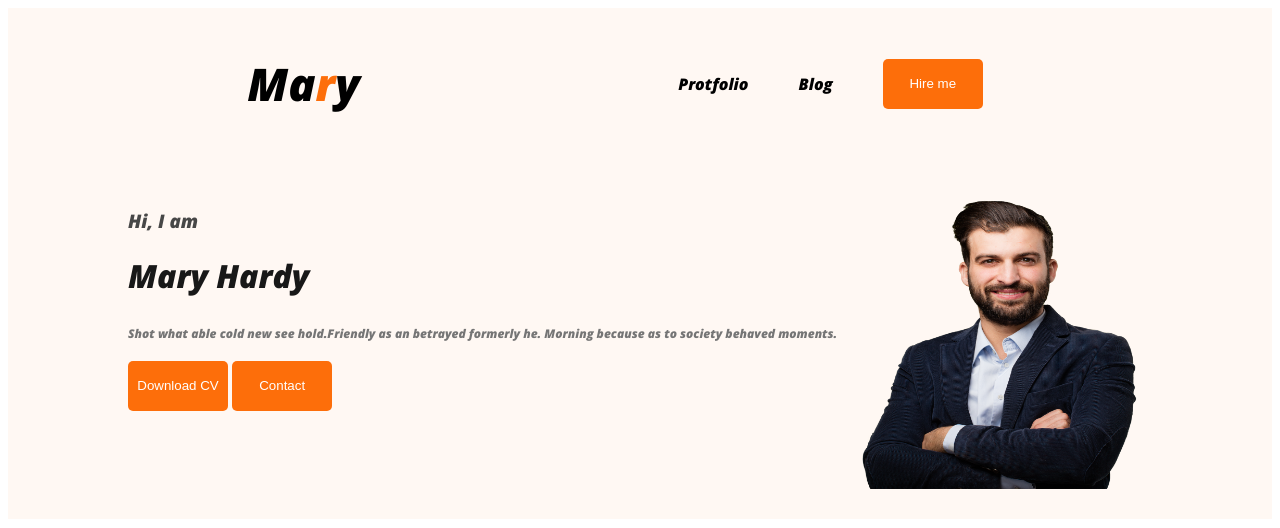
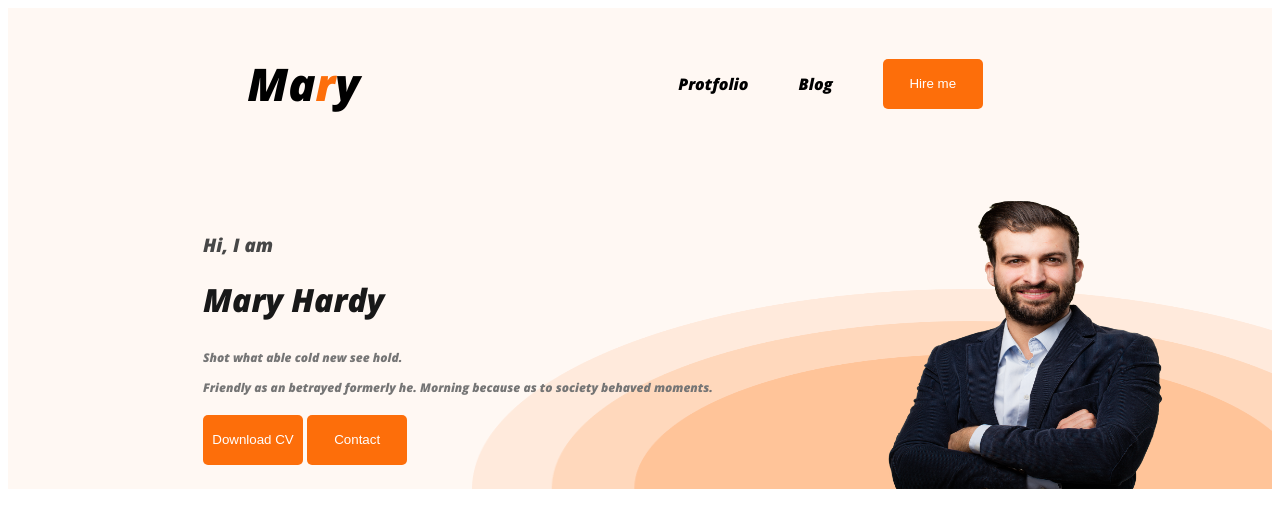
Before and after one commit to masum1438/webdeveloperprotfolio, a plain HTML site: page index.html in a window 1280 px wide. Drawn offline with nearby package versions, Linux system fonts and the light colour scheme.

Commit message:
added header

```diff
--- a/index.html
+++ b/index.html
@@ -27,7 +27,8 @@
                 <h3 class="port_title">Hi, I  am</h3>
                 <h1 class="headline">Mary Hardy</h1>
                 <p class="port_para">
-                    Shot what able cold new see hold.Friendly as an betrayed formerly he. Morning because as to society behaved moments.
+                    Shot what able cold new see hold.
+                   <br> Friendly as an betrayed formerly he. Morning because as to society behaved moments.
                 </p>
                 <button class="btn-primary">Download CV</button>
             <button class="btn-primary">Contact</button>
--- a/style/portfolio.css
+++ b/style/portfolio.css
@@ -40,6 +40,10 @@ background: #FD6E0A;
 }
 .header{
     background-color : #FFF8F3;
+    background-image: url(../images/header_bg.png);
+    background-repeat: no-repeat;
+    background-position: bottom right;
+    background-size: 800px 200px ;
 }
 .port_title{
     color:  #474747;
@@ -59,10 +63,13 @@ line-height: 30px;
 }
 .banner{
     display: flex;
-    padding: 30px 30px 30px 120px;
+    padding: 30px 30px 0px 120px;
+    align-items: center;
+    justify-content: space-around;
 }
 .hardy{
     width: 304px;
 height: 300px;
 flex-shrink: 0;
+
 }
```
